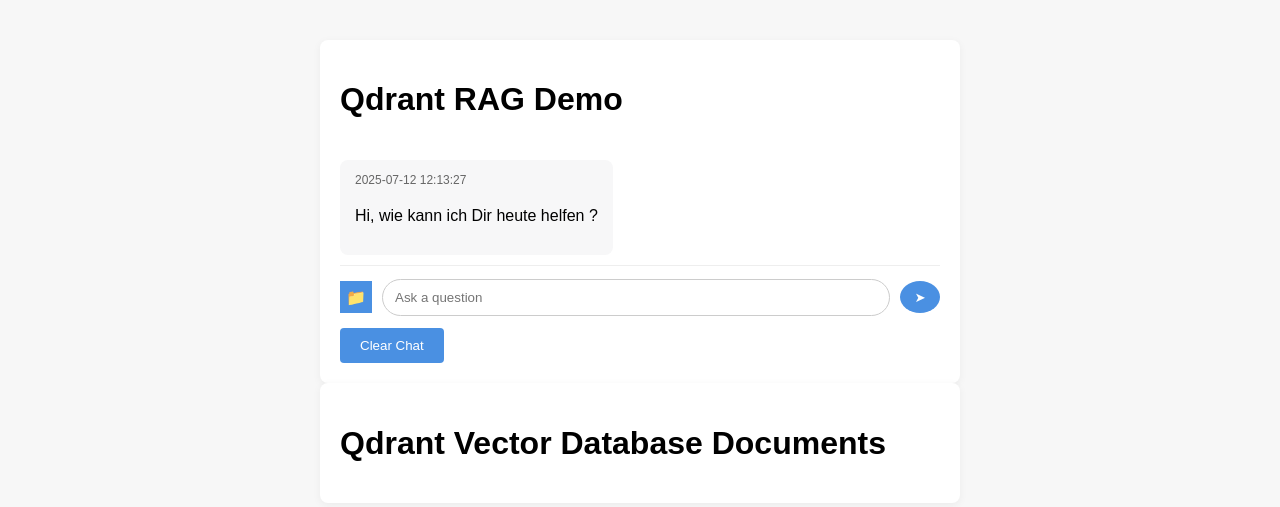
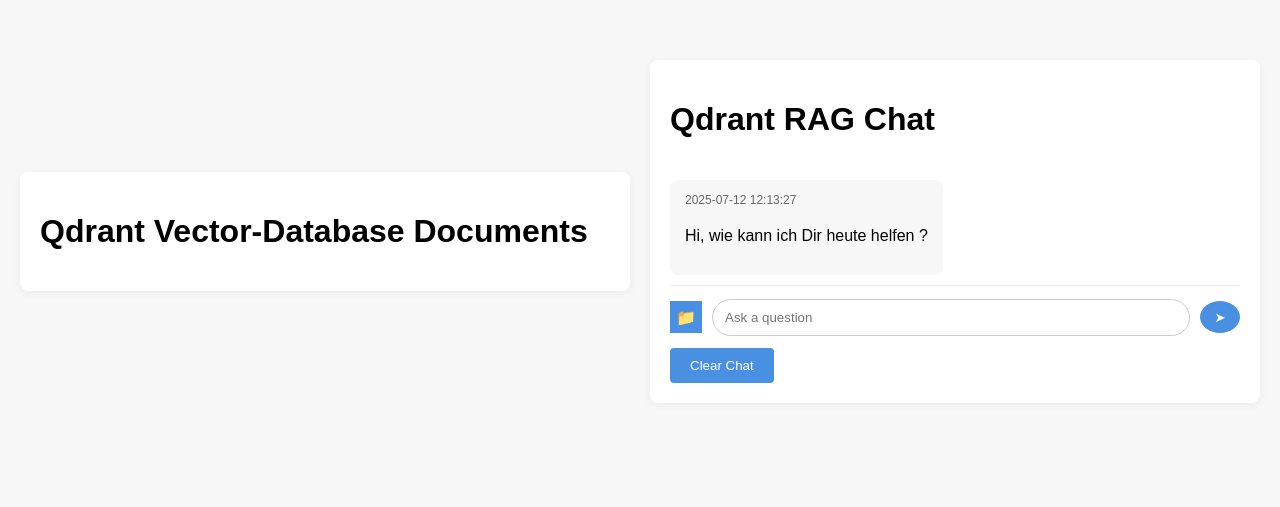
Before and after one commit to bennyhandball/Datenbanken, a Flask app: page / in a window 1280 px wide. Shown: the top 507 px of the page. Run offline with Flask 3, Linux system fonts and the light colour scheme.

Commit message:
Stand 12.07.2025, Working on Modelling

```diff
--- a/static/style.css
+++ b/static/style.css
@@ -12,13 +12,17 @@
 }
 
 .container {
-    max-width: 600px;
+    max-width: 700px;
     margin: auto;
     background: #fff;
     padding: 20px;
     border-radius: 8px;
     box-shadow: 0 2px 8px rgba(0,0,0,0.05);
+    flex: 1 1 0;
+    box-sizing: border-box;
+
 }
+
 
 label {
     display: block;
@@ -223,3 +227,13 @@
 .clear-form {
     margin-top: 10px;
 }
+
+/* flex‐wrap both containers side by side */
+.containers-wrapper {
+    display: flex;
+    gap: 20px;
+    align-items: flex-start;
+    padding: 20px;
+  }
+
+  /* allow each container to grow/shrink evenly */
--- a/templates/index.html
+++ b/templates/index.html
@@ -1,14 +1,28 @@
 <!DOCTYPE html>
 <html lang="en">
+
 <head>
     <meta charset="UTF-8">
     <title>Qdrant RAG GPT</title>
     <link rel="stylesheet" href="{{ url_for('static', filename='style.css') }}">
 </head>
+
 <body>
+
+    <div class="containers-wrapper">
+
         <div class="container">
-    <h1>Qdrant RAG Demo</h1>
-    <div id="loading-container"><div id="loading-bar"></div></div>
+
+
+            <h1>Qdrant Vector-Database Documents</h1>
+
+        </div>
+
+        <div class="container">
+            <h1>Qdrant RAG Chat</h1>
+            <div id="loading-container">
+                <div id="loading-bar"></div>
+            </div>
 
             <div id="chat-interface">
                 <div id="chat-container">
@@ -20,7 +34,8 @@
                     {% endfor %}
                 </div>
 
-        <form method="post" action="{{ url_for('interact') }}" enctype="multipart/form-data" id="chat-form" class="chat-form">
+                <form method="post" action="{{ url_for('interact') }}" enctype="multipart/form-data" id="chat-form"
+                    class="chat-form">
                     <div>
                         <label for="document" class="upload-label">📁</label>
                         <input type="file" name="document" id="document" accept="application/pdf" hidden>
@@ -29,8 +44,6 @@
                     <button type="submit" class="send-btn">➤</button>
                 </form>
             </div>
-
-
 
             <form method="post" action="{{ url_for('clear_chat') }}" class="clear-form">
                 <button type="submit">Clear Chat</button>
@@ -43,14 +56,11 @@
             {% endif %}
         </div>
 
-<div class="container">
-    <h1>Qdrant Vector Database Documents</h1>
-    <div id="loading-container"><div id="loading-bar"></div></div>
-
-
+        <!-- Second container (exact copy of the first) -->
 
     </div>
 
     <script src="{{ url_for('static', filename='script.js') }}"></script>
 </body>
+
 </html>
```
Also changed, not shown: 5 other files. Lines whose indentation alone changed are shown as unchanged.
